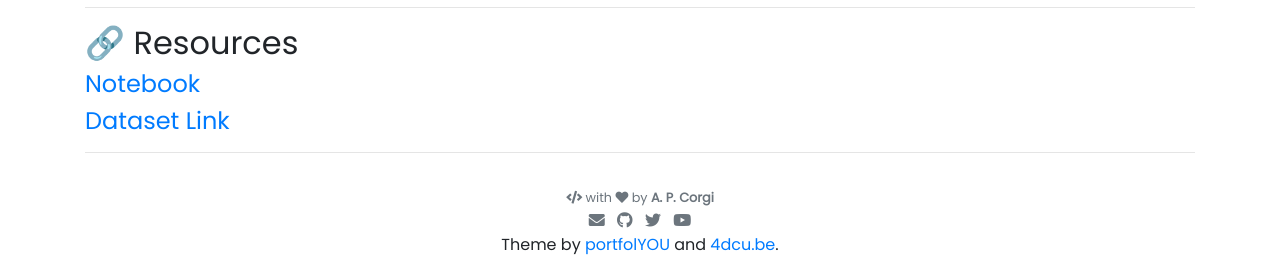
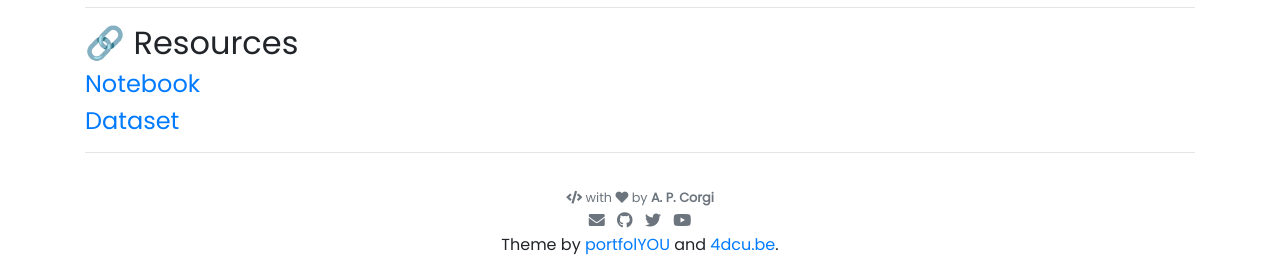
Before and after one commit to jeya17112k/jeya17112k.github.io, a Jekyll site: the page built from pages/index.md, in a window 1280 px wide and 900 px high, scrolled down 2049 px. Shown: the part 627-897 px from the top of the window. Built offline with Jekyll 4.4.1, drawn with Linux system fonts in a browser that asks for light colours; nearby versions of some CDN libraries; our own code applies the rules of GitHub Pages for plain Markdown files.

Commit message:
Update index.md

```diff
--- a/pages/index.md
+++ b/pages/index.md
@@ -4,6 +4,7 @@ permalink: /
 ---
 
 ## Building Inventory Visualizations
+
 
 ### 📊 Plot 1 – Top 10 Building Usage Types by Count
 
@@ -40,6 +41,6 @@ This visualization includes enhanced interactivity. Users can zoom and scroll on
 
 #### [Notebook](https://nbviewer.org/github/jeya17112k/jeya17112k.github.io/blob/main/Assignment6_BuildingInventory_Visualizations.ipynb)
 
-#### [Dataset Link](https://raw.githubusercontent.com/UIUC-iSchool-DataViz/is445_data/main/building_inventory.csv)
+#### [Dataset](https://raw.githubusercontent.com/UIUC-iSchool-DataViz/is445_data/main/building_inventory.csv)
 
 ---
```
